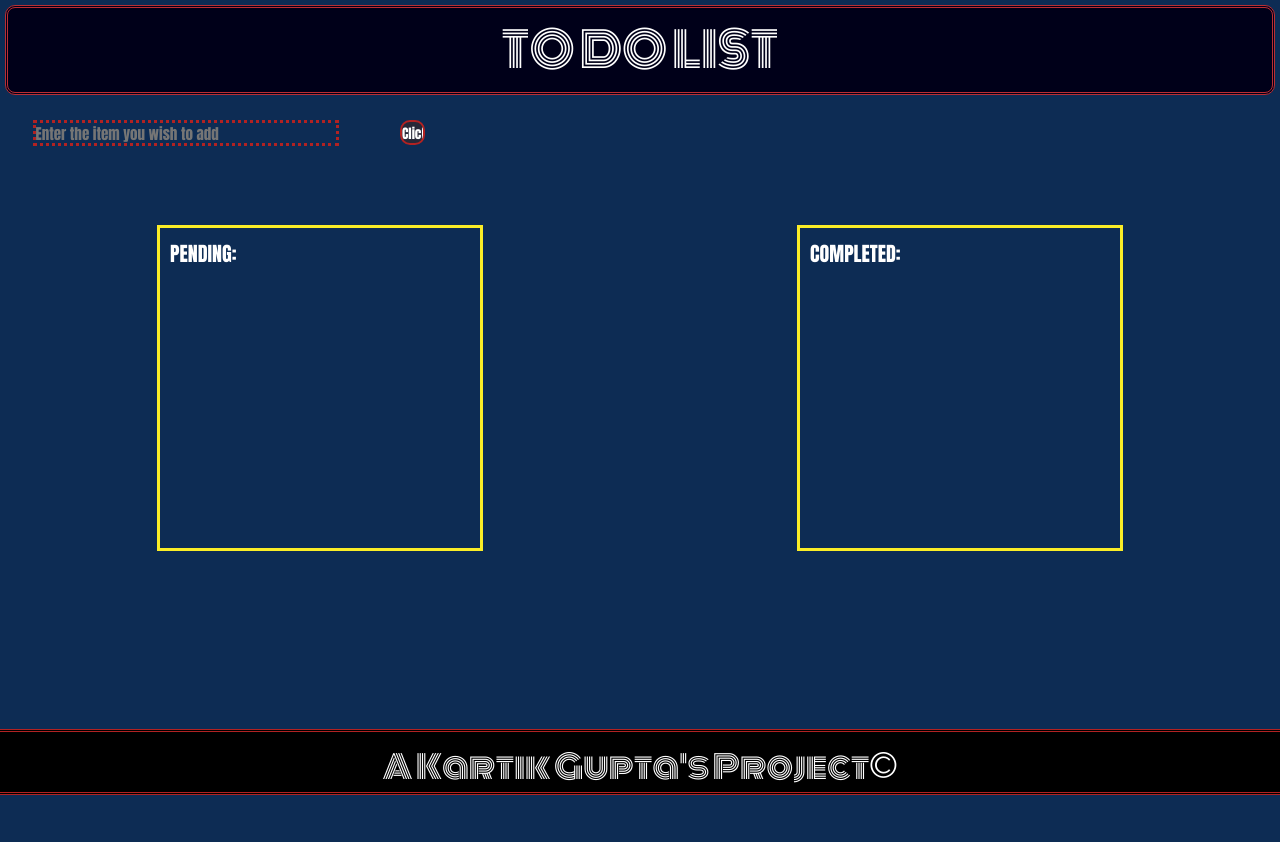
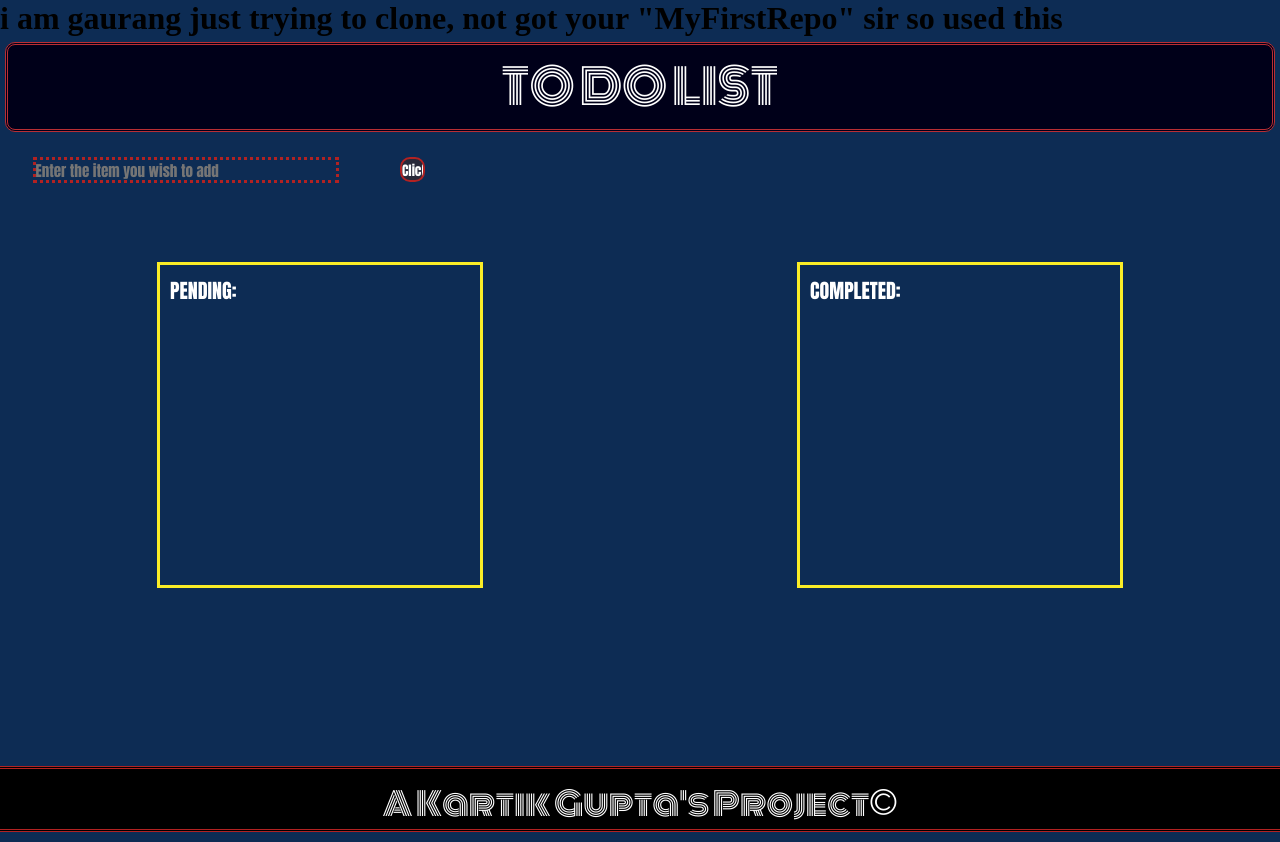
Before and after one commit to Kartik18g/Basic-To-Do-List, a plain HTML site: page index.html in a window 1280 px wide. Before the commit the page ends 805 px from the top, so only its background shows below. Drawn offline with Linux system fonts and the light colour scheme.

Commit message:
added h1 in index.html

```diff
--- a/index.html
+++ b/index.html
@@ -10,6 +10,7 @@
 </head>
 
 <body>
+    <h1> i am gaurang just trying to clone, not got your "MyFirstRepo" sir so used this</h1>
     <div id="PageContainer">
         <div id="ContentWrap">
             <header>
```
